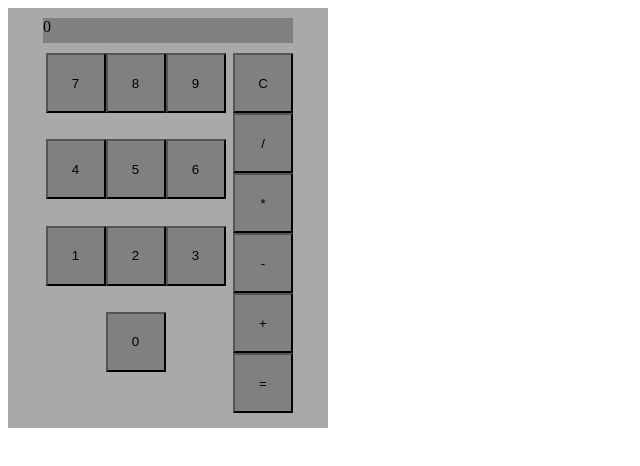
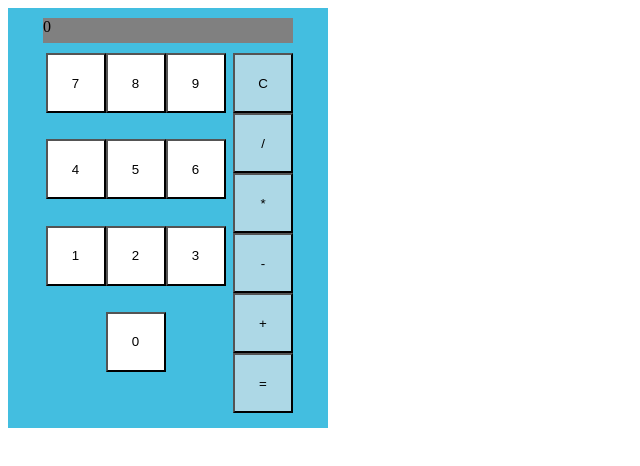
Before and after one commit to BigSteveXD/javascript-calculator, a plain HTML site: page index.html in a window 1280 px wide. Shown: the whole page, without its empty margins (0-640 px from the left). Drawn offline with Linux system fonts and the light colour scheme.

Commit message:
added background color to lButton class and changed background of calculator class

```diff
--- a/style.css
+++ b/style.css
@@ -1,5 +1,5 @@
 .calculator {
-    background-color: darkgrey;
+    background-color: #43BEE0;
     width: 300px;
     height: 400px;
     display: flex;
@@ -43,8 +43,16 @@
 }
 
 .button {
-    background-color: grey;
+    background-color: lightblue;
     /* 50 */
     width: 60px;
     height: 60px;
 }
+
+.rButton {
+    /* background-color: white; */
+}
+
+.lButton {
+    background-color: white;
+}
```
